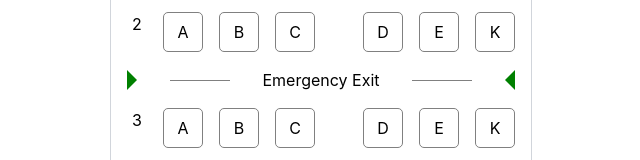
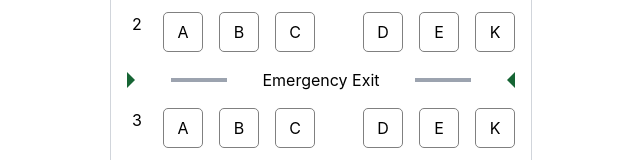
Before and after one commit to juancave/seat-selector, a React (Create React App) app: page / in a window 1280 px wide. Shown: the part 348-508 px from the top of the page, without its empty margins (319-959 px from the left). Built offline with nearby package versions, Linux system fonts and the light colour scheme.

Commit message:
Applying tailwind to Emergency exit component

```diff
--- a/src/components/EmergencyExit/EmergencyExit.css
+++ /dev/null
@@ -1,39 +0,0 @@
-.emergency-row-container {
-  width: 100%;
-}
-
-.emergency-exits {
-  display: flex;
-  justify-content: space-between;
-  align-items: center;
-}
-
-.right-exit {
-  width: 0;
-  height: 0;
-  border-top: 10px solid transparent;
-  border-bottom: 10px solid transparent;
-  border-right: 10px solid green;
-}
-
-.left-exit {
-  width: 0;
-  height: 0;
-  border-top: 10px solid transparent;
-  border-bottom: 10px solid transparent;
-  border-left: 10px solid green;
-}
-
-.emergency-title {
-  margin: 0;
-}
-
-.emergency-separator {
-  width: 60px;
-  height: 1px;
-  background: gray;
-}
-
-.hidden {
-  border-color: transparent;
-}
--- a/src/components/EmergencyExit/index.tsx
+++ b/src/components/EmergencyExit/index.tsx
@@ -1,5 +1,4 @@
 import React from 'react';
-import './EmergencyExit.css';
 import { EmergencyExit as EmergencyExitType } from '../../types';
 
 interface Props {
@@ -8,13 +7,13 @@ interface Props {
 
 const EmergencyExit: React.FC<Props> = (p: Props) => {
   return (
-    <div className="emergency-row-container">
-      <div className='emergency-exits'>
-        <div className={`left-exit ${!p.data.left ? 'hidden' : ''}`}></div>
-        <div className='emergency-separator'></div>
-        <p className='emergency-title'>Emergency Exit</p>
-        <div className='emergency-separator'></div>
-        <div className={`right-exit ${!p.data.right ? 'hidden': ''}`}></div>
+    <div className="w-full">
+      <div className='flex justify-between items-center'>
+        <div className={`w-0 h-0 border-l-8 border-t-8 border-b-8 border-y-transparent border-l-green-800 ${!p.data.left ? 'border-transparent' : ''}`}></div>
+        <div className='w-14 h-1 bg-gray-400'></div>
+        <p className='m-0'>Emergency Exit</p>
+        <div className='w-14 h-1 bg-gray-400'></div>
+        <div className={`w-0 h-0 border-r-8 border-t-8 border-b-8 border-y-transparent border-r-green-800 ${!p.data.right ? 'border-transparent': ''}`}></div>
       </div>
     </div>
   );
```
